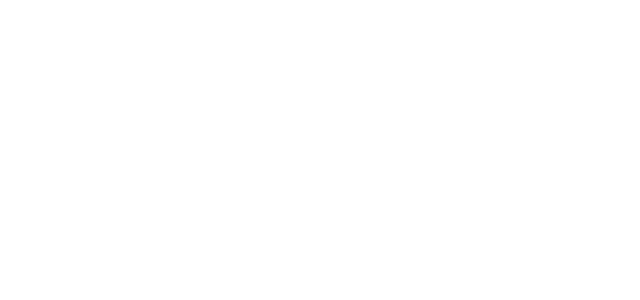
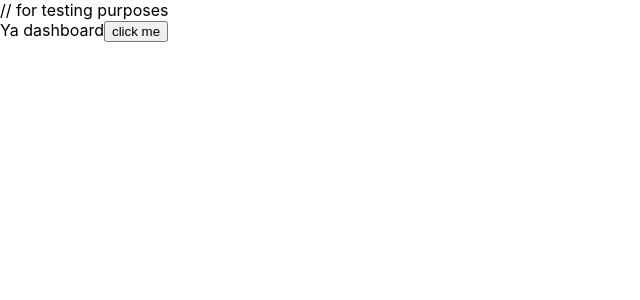
Before and after one commit to JumboCode/South-Florida-Jewish-Academy, a React (Create React App) app in the folder sfja/: page /header in a window 1280 px wide. Shown: the top 300 px of the page, without its empty margins (0-640 px from the left). Built offline with nearby package versions, Linux system fonts and the light colour scheme.

Commit message:
skeleton of header/navbar being set up

```diff
--- /dev/null
+++ b/sfja/src/Header.js
@@ -0,0 +1,38 @@
+import React from 'react';
+
+class Header extends React.Component {
+
+    constructor(props){
+        super(props);
+        this.state = {tab: "dashboard"};
+    }
+    componentDidMount(){
+
+    }
+    //handle click changes tab
+    clickButton = () => {
+      this.setState({
+        tab: "students"
+      })
+    }
+    render() {
+
+        if (this.state.tab == "dashboard"){
+                  return(
+             <div> Ya dashboard
+             <button onClick={this.clickButton}>click me</button></div>
+          )
+        }
+        if (this.state.tab == "students"){
+          return(
+            <div> Yo students </div>
+          );
+        }
+        if (this.state.tab == "upload forms"){
+           return(
+            <div>Yo upload yo forms here</div>
+          );
+        }
+  };
+};
+export default Header;
--- a/sfja/src/index.js
+++ b/sfja/src/index.js
@@ -5,6 +5,7 @@ import Admin from './Admin';
 import Form from './Form';
 import * as serviceWorker from './serviceWorker';
 import {Route, BrowserRouter as Router, Redirect} from 'react-router-dom';
+import Header from './Header';
 
 const routing = (
   <Router>
@@ -14,6 +15,8 @@ const routing = (
       </Route>
       <Route exact path="/admin" component={Admin} />
       <Route path="/form/:key" component={Form} />
+      // for testing purposes
+      <Route exact path = "/header" component = {Header} />
     </div>
   </Router>
 );
```
